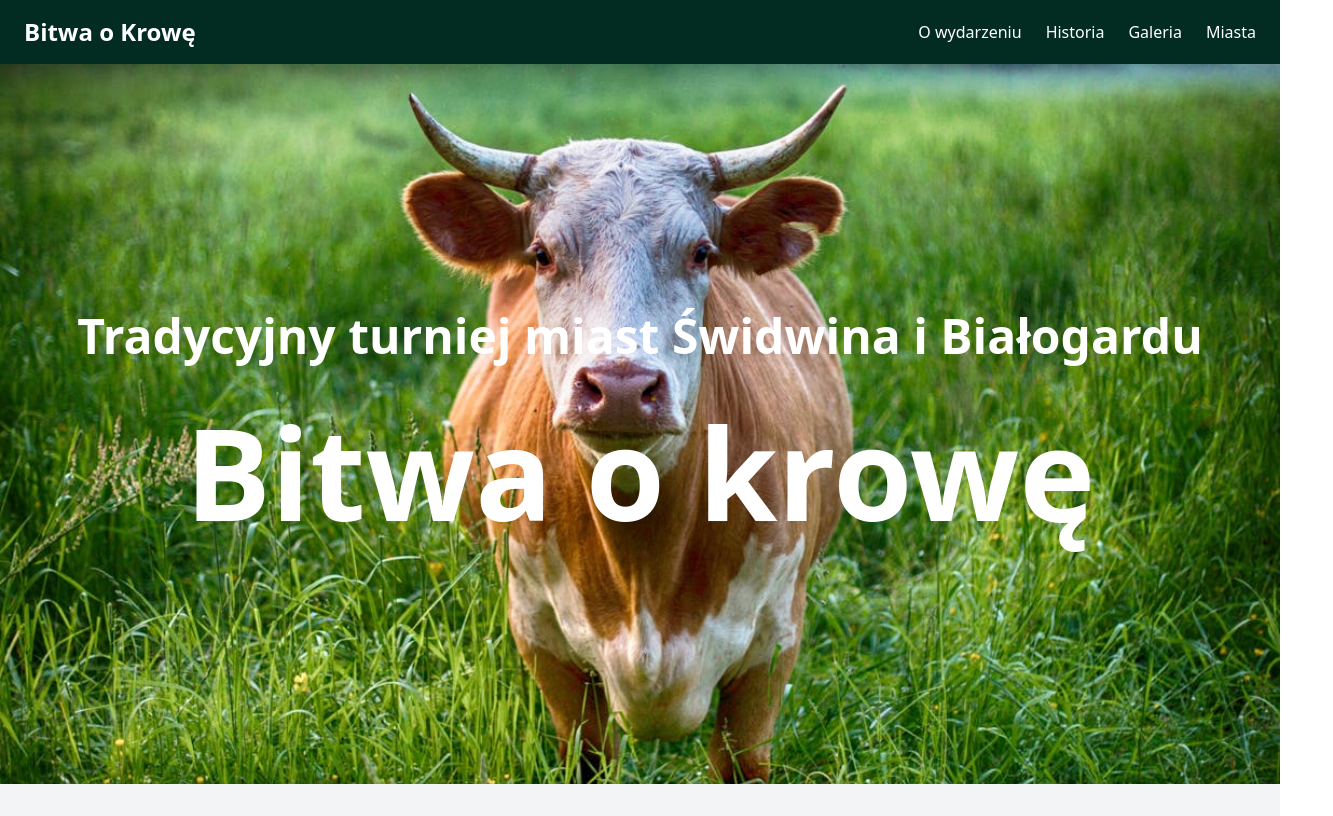
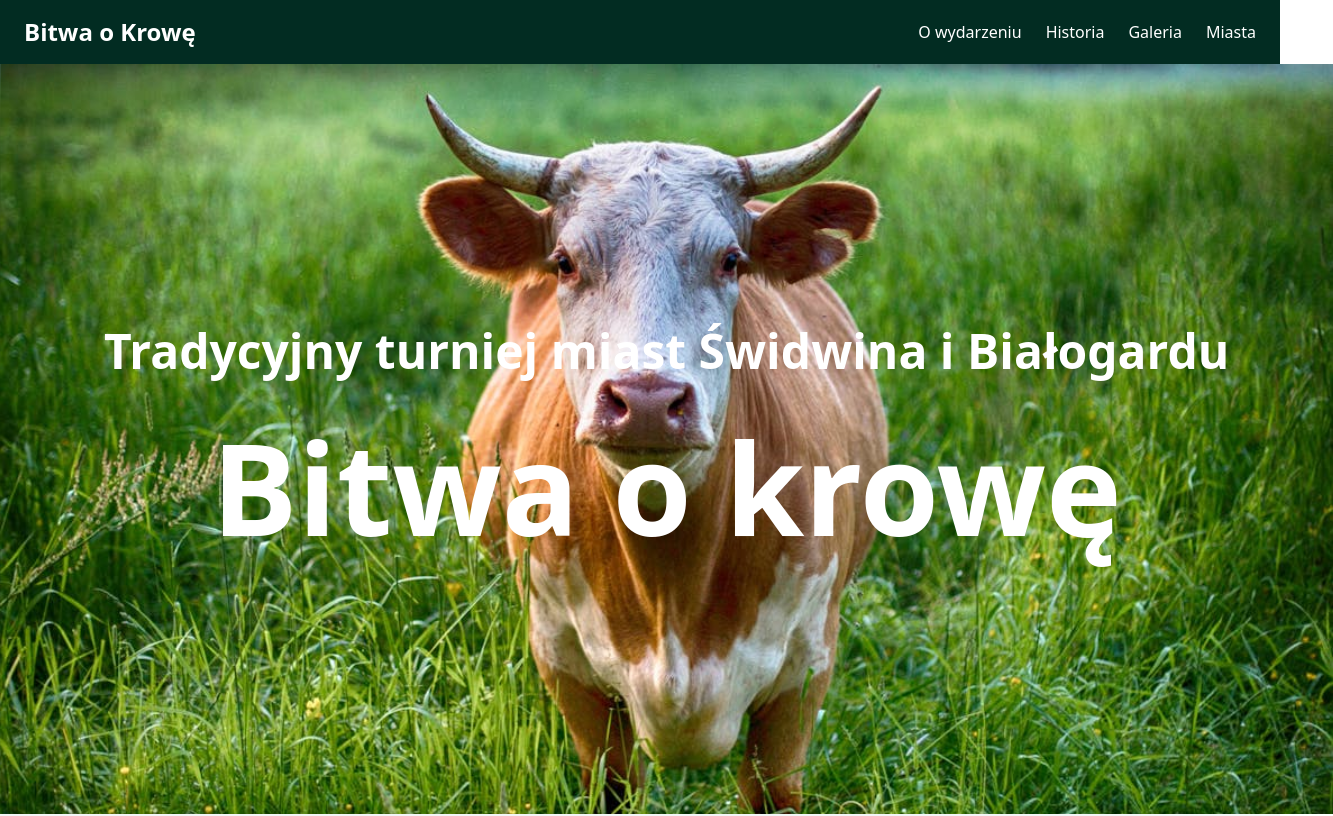
Before and after one commit to PauZiol/Projekt, a plain HTML site: page index.html in a window 1280 px wide. Shown: the top 816 px of the page, 1333 px wide, since content can reach past the window. Drawn offline with nearby package versions, Linux system fonts and the light colour scheme.

Commit message:
Update index.html

```diff
--- a/index.html
+++ b/index.html
@@ -39,8 +39,8 @@
     		menu.classList.toggle('hidden');
  		}
 	</script>
-	<section class="relative bg-cover bg-top text-white flex items-center flex-col justify-center text-center" style="background-image: url('bg_cow.jpeg'); aspect-ratio: 1920 / 1080;">
-		 <h2 class="text-3xl sm:text-3xl lg:text-5xl font-bold">Tradycyjny turniej miast Świdwina i Białogardu</h2><br><br>
+	<section class="relative sm:h-[750px] bg-cover bg-top text-white flex items-center flex-col justify-center text-center" style="background-image: url('bg_cow.jpeg'); aspect-ratio: 1920 / 1080;">
+		 <h2 class="text-3xl sm:text-4xl lg:text-5xl font-bold">Tradycyjny turniej miast Świdwina i Białogardu</h2><br><br>
  		 <h1 class="text-5xl sm:text-7xl lg:text-9xl font-bold">Bitwa o krowę</h1>
  	</section>
  	<section id="about" class="py-20 pb-40 bg-gray-100 px-4">
```
